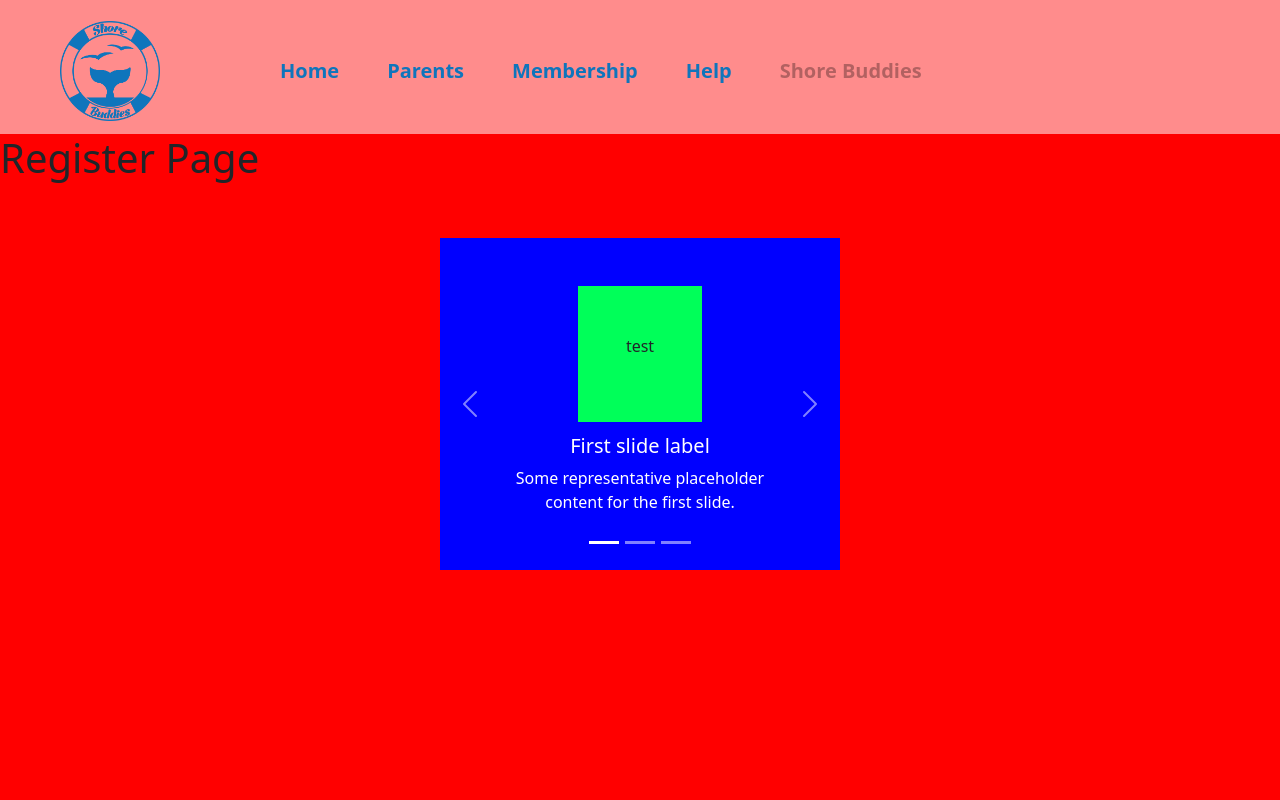
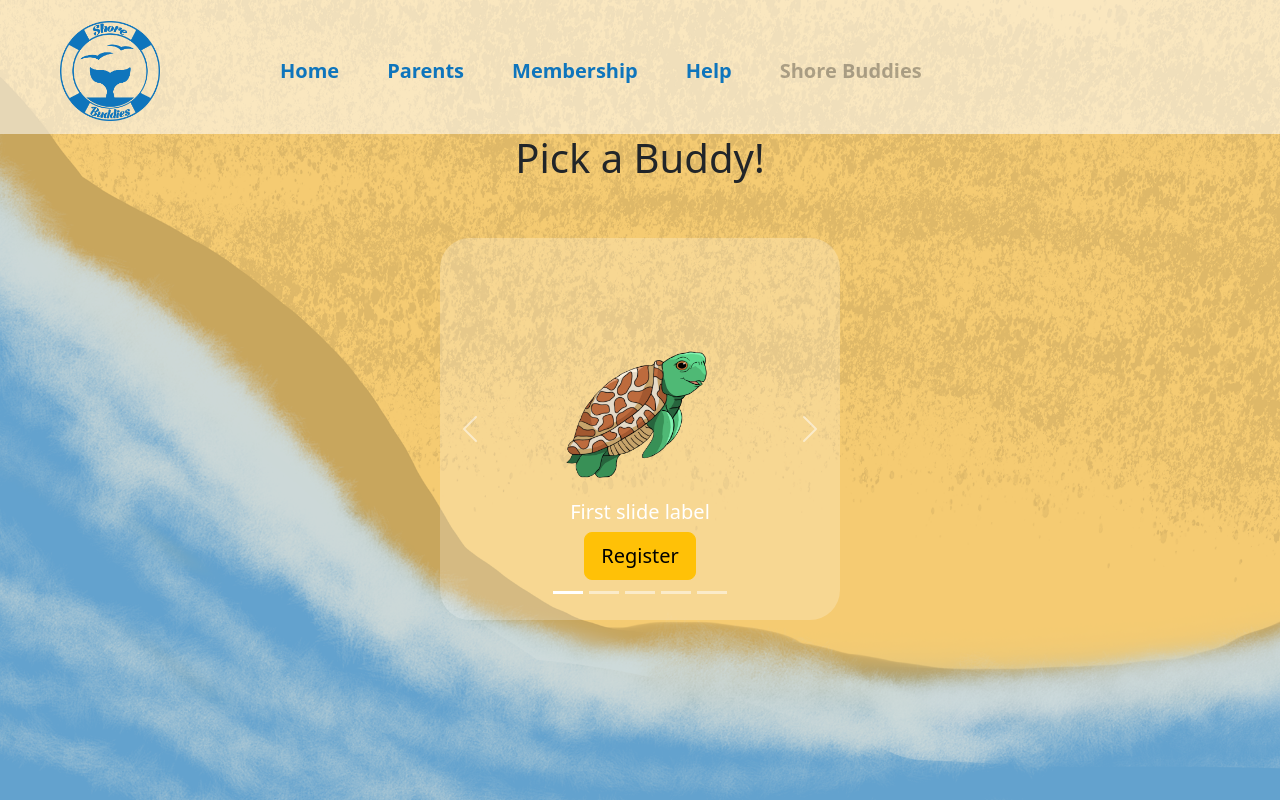
Before and after one commit to mrjasonwalton00/oceanActivistPortal, a Django app: page /registerPage/ in a window 1280 px wide. Run offline with Django 4.2, Linux system fonts and the light colour scheme; some libraries are stand-ins or nearby versions.

Commit message:
register

```diff
--- a/base/templates/base/userReg/registerPage.html
+++ b/base/templates/base/userReg/registerPage.html
@@ -5,66 +5,86 @@
 {% block content %}
 
 <style>
-    body {
-        background-color: red !important;
-    }
+     body {
+    /* Background Picture */
+    background-image: url('/static/images/background-images/background1.png');
+    background-size: cover;
+    background-repeat: no-repeat;
+  }
 </style>
 
-<h1> Register Page </h1>
+<!-- Header -->
+<div class="container">
+  <div class="row">
+    <div class="col">
+      <h1 class="text-center"> Pick a Buddy! </h1>
+    </div>
+  </div>
+</div>
+
 
 <div class="container">
     <div class="row">
         <div class="col p-5 d-flex justify-content-center">
 
-            <div id="carouselExampleCaptions" class="carousel slide" style="width: 400px;">
-                <div class="carousel-indicators">
+            <div id="carouselExampleCaptions" class="carousel slide" style="width: 400px;  border-radius: 30px; background-color: rgba(255, 255, 255, 0.229);">
+                <div class="carousel-indicators" style="margin-top: 100px;">
                   <button type="button" data-bs-target="#carouselExampleCaptions" data-bs-slide-to="0" class="active" aria-current="true" aria-label="Slide 1"></button>
                   <button type="button" data-bs-target="#carouselExampleCaptions" data-bs-slide-to="1" aria-label="Slide 2"></button>
                   <button type="button" data-bs-target="#carouselExampleCaptions" data-bs-slide-to="2" aria-label="Slide 3"></button>
+                  <button type="button" data-bs-target="#carouselExampleCaptions" data-bs-slide-to="3" aria-label="Slide 4"></button>
+                  <button type="button" data-bs-target="#carouselExampleCaptions" data-bs-slide-to="4" aria-label="Slide 5"></button>
+
+
                 </div>
                 <div class="carousel-inner">
+
                   <div class="carousel-item active">
-
-                    <div class="d-flex justify-content-center p-5" style="background-color: blue;">
-                        <div class="p-5" style="background-color: yellow; margin-bottom: 100px;">
-                            <p> test </p>
-                        </div>
-
+                    <div class="d-flex justify-content-center mb-3" style=" border-radius: 30px;">
+                      <img src="{% static 'images/buddy-pictures/turtle.png' %}" class="p-5 mb-3" style="width: 350px; height: 350px;">
                     </div>
-
                     <div class="carousel-caption d-none d-md-block" >
                       <h5>First slide label</h5>
-                      <p>Some representative placeholder content for the first slide.</p>
+                      <button type="button" class="btn btn-warning btn-lg">Register</button>
                     </div>
                   </div>
 
-                  <div class="carousel-item active">
-
-                    <div class="d-flex justify-content-center p-5" style="background-color: blue;">
-                        <div class="p-5" style="background-color: rgb(255, 31, 203); margin-bottom: 100px;">
-                            <p> test </p>
-                        </div>
-
+                  <div class="carousel-item ">
+                    <div class="d-flex justify-content-center mb-3" style=" border-radius: 30px;">
+                      <img src="{% static 'images/buddy-pictures/seal.png' %}" class="p-5 mb-3" style="width: 350px; height: 350px;">
                     </div>
-
                     <div class="carousel-caption d-none d-md-block" >
                       <h5>First slide label</h5>
-                      <p>Some representative placeholder content for the first slide.</p>
+                      <button type="button" class="btn btn-warning btn-lg">Register</button>
                     </div>
                   </div>
 
-                  <div class="carousel-item active">
-
-                    <div class="d-flex justify-content-center p-5" style="background-color: blue;">
-                        <div class="p-5" style="background-color: rgb(0, 255, 89); margin-bottom: 100px;">
-                            <p> test </p>
-                        </div>
-
+                  <div class="carousel-item ">
+                    <div class="d-flex justify-content-center mb-3" style=" border-radius: 30px;">
+                      <img src="{% static 'images/buddy-pictures/dolphin.png' %}" class="p-5 mb-3" style="width: 350px; height: 350px;">
                     </div>
-
                     <div class="carousel-caption d-none d-md-block" >
                       <h5>First slide label</h5>
-                      <p>Some representative placeholder content for the first slide.</p>
+                      <button type="button" class="btn btn-warning btn-lg">Register</button>
+                    </div>
+                  </div>
+
+                  <div class="carousel-item ">
+                    <div class="d-flex justify-content-center mb-3" style=" border-radius: 30px;">
+                      <img src="{% static 'images/buddy-pictures/seagull.png' %}" class="p-5 mb-3" style="width: 350px; height: 350px;">
+                    </div>
+                    <div class="carousel-caption d-none d-md-block" >
+                      <h5>First slide label</h5>
+                      <button type="button" class="btn btn-warning btn-lg">Register</button>
+                    </div>
+                  </div>
+
+                  <div class="carousel-item ">
+                    <div class="d-flex justify-content-center mb-1" style=" border-radius: 30px;">
+                      <img src="{% static 'images/buddy-pictures/whale.png' %}" class="p-5" style="width: 350px; height: 350px;">
+                    </div>
+                    <div class="carousel-caption d-none d-md-block" >
+                      <button type="button" class="btn btn-warning btn-lg">Register</button>
                     </div>
                   </div>
 
```
